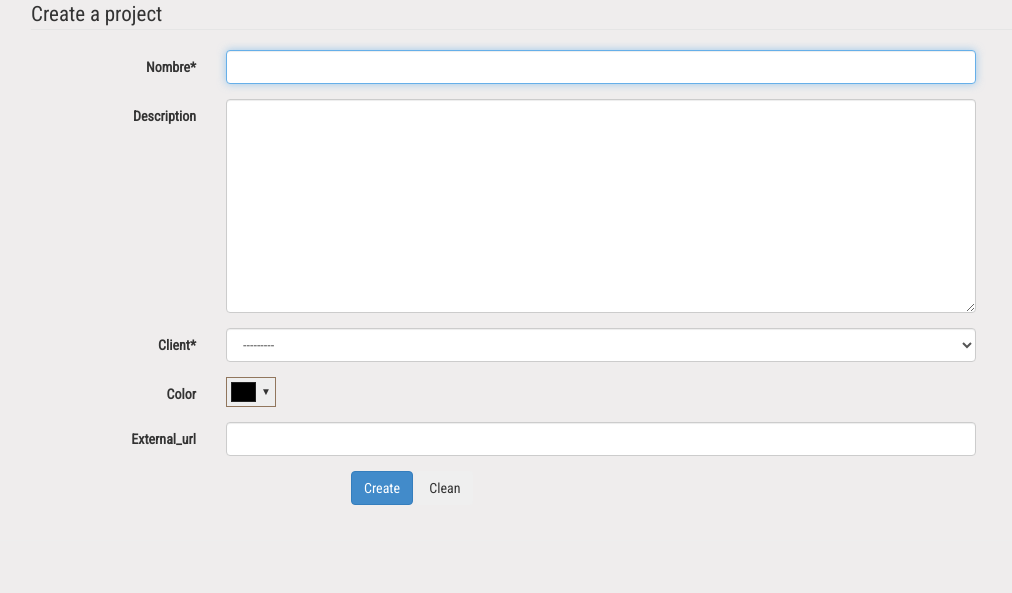
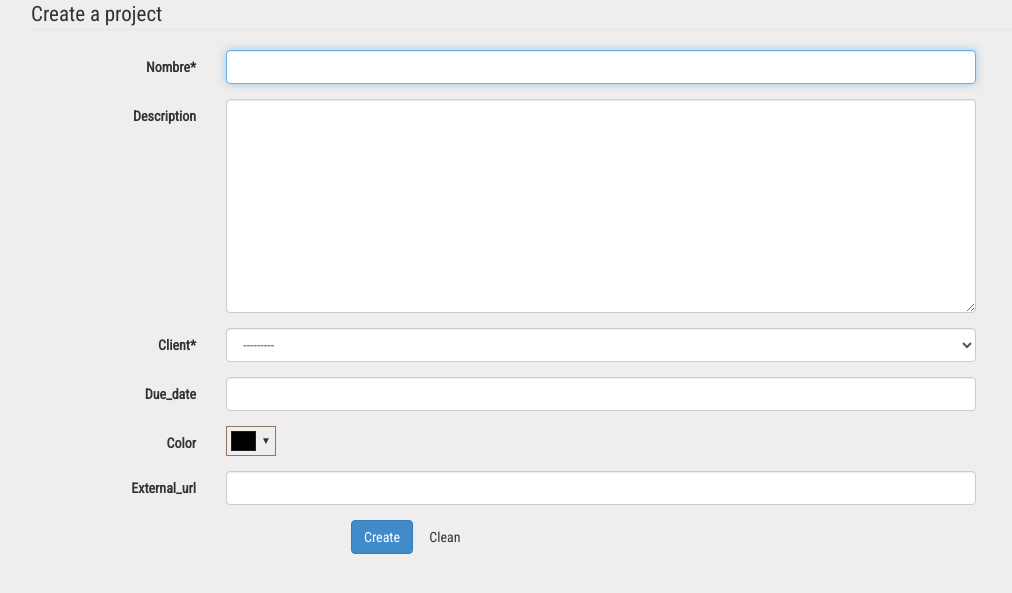
Before and after one commit to MSA-Argentina/relojito_project, a Django app: page /project/new/ in a window 1280 px wide. Shown: the part 61-654 px from the top of the page, without its empty margins (39-1051 px from the left). Run offline with Django 3.2, Linux system fonts and the light colour scheme; data that the repository does not hold is empty; parts of the project's set-up code (start-up, migrations or seed data) failed here and were passed over; some libraries are stand-ins or nearby versions.

Commit message:
closes #21

```diff
--- a/relojito/app/forms.py
+++ b/relojito/app/forms.py
@@ -23,6 +23,8 @@ class CreateProjectForm(ModelForm):
                 Field('name', required=True, autofocus=True),
                 Field('description'),
                 Field('client'),
+                Field('due_date', css_class='dtpicker date',
+                      data_date_format="YYYY-MM-DD"),
                 Field('color', css_class='color_field'),
                 Field('external_url')),
             FormActions(
@@ -36,6 +38,7 @@ class CreateProjectForm(ModelForm):
         fields = ['name',
                   'description',
                   'client',
+                  'due_date',
                   'color',
                   'external_url']
 
@@ -55,6 +58,8 @@ class EditProjectForm(ModelForm):
                 'name',
                 'description',
                 'client',
+                Field('due_date', css_class='dtpicker date',
+                      data_date_format="YYYY-MM-DD"),
                 Field('color', css_class='color_field'),
                 'external_url',
                 # Field('is_active', css_class='col-md-offset-4'),
@@ -149,6 +154,15 @@ class EditTaskForm(ModelForm):
 
     class Meta:
         model = Task
+        fields = ['name',
+                  'project',
+                  'task_type',
+                  'description',
+                  'date',
+                  'total_hours',
+                  'resolved_as',
+                  'external_url'
+        ]
 
     def save(self):
         """
--- a/relojito/app/models.py
+++ b/relojito/app/models.py
@@ -35,12 +35,14 @@ class Project(models.Model):
 
     is_active = models.BooleanField(_('is_active'), default=True)
     owner = models.ForeignKey(User, null=True, verbose_name=_('owner'))
+    due_date = models.DateField(_('due_date'), null=True, blank=True)
     created_at = models.DateTimeField(auto_now_add=True, null=True)
     updated_at = models.DateTimeField(auto_now=True, null=True)
 
     class Meta:
         verbose_name = _('Project')
         verbose_name_plural = _('Projects')
+        ordering = ['due_date']
 
     def __str__(self):
         return "{}".format(self.name)
--- a/relojito/templates/project_detail.html
+++ b/relojito/templates/project_detail.html
@@ -19,6 +19,7 @@
           <p>{% trans 'Total tasks' %}: {{project.total_tasks}}</p>
           <p>{% trans 'Total hours' %}: {{project.total_hours}}</p>
           <p>{% trans 'Is active?' %}: {{project.is_active}}</p>
+          <p>{% trans 'Due date' %}: {{project.due_date}}</p>
           <p>{% trans 'External url' %}: {{project.external_url|urlize}}</p>
           <p>{% trans 'Color' %}: <span class="label" style="background-color: {{project.color}};color: #444">{{project.color}}</span></p>
         </div>
```
Also changed, not shown: relojito/app/migrations/0007_project_due_date.py (added), relojito/app/migrations/0008_auto_20141030_1716.py (added), relojito/locale/es_AR/LC_MESSAGES/django.po, 1 other file.
